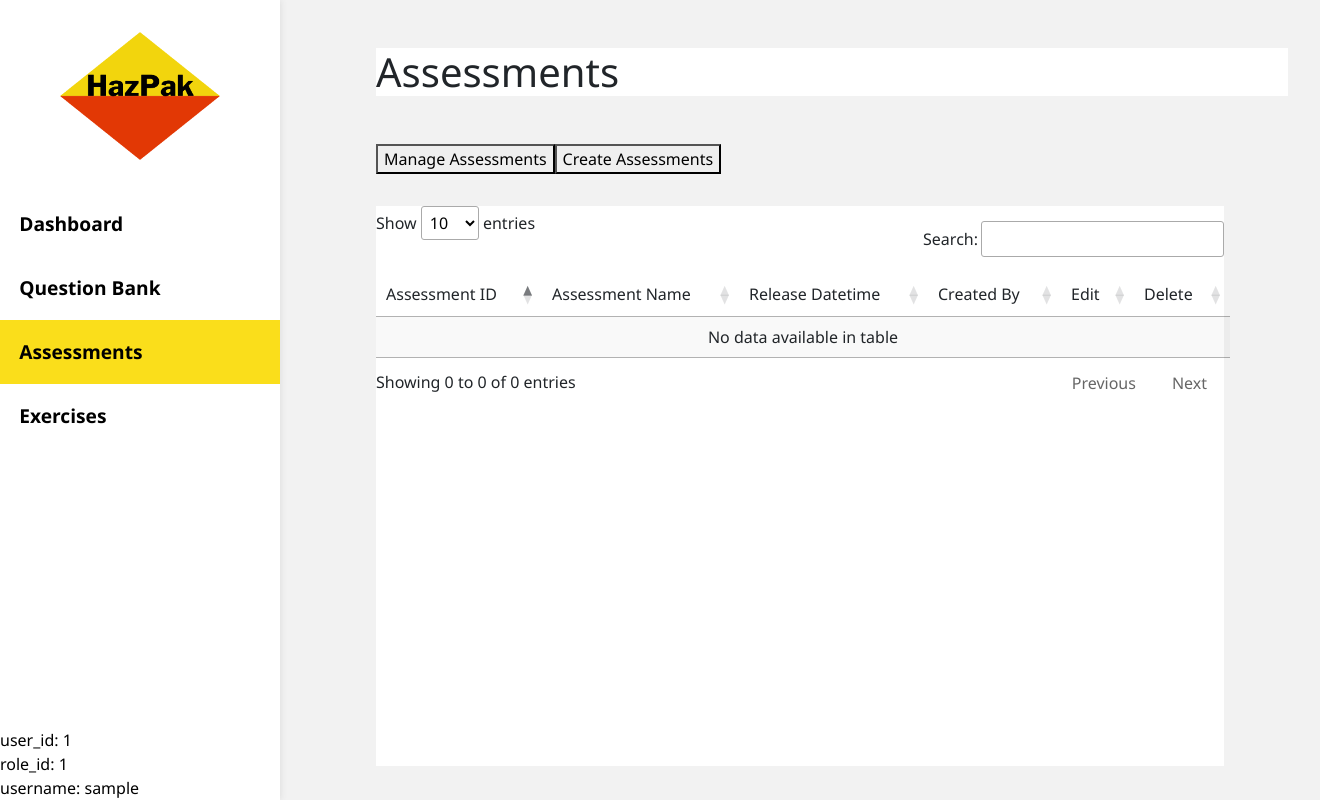
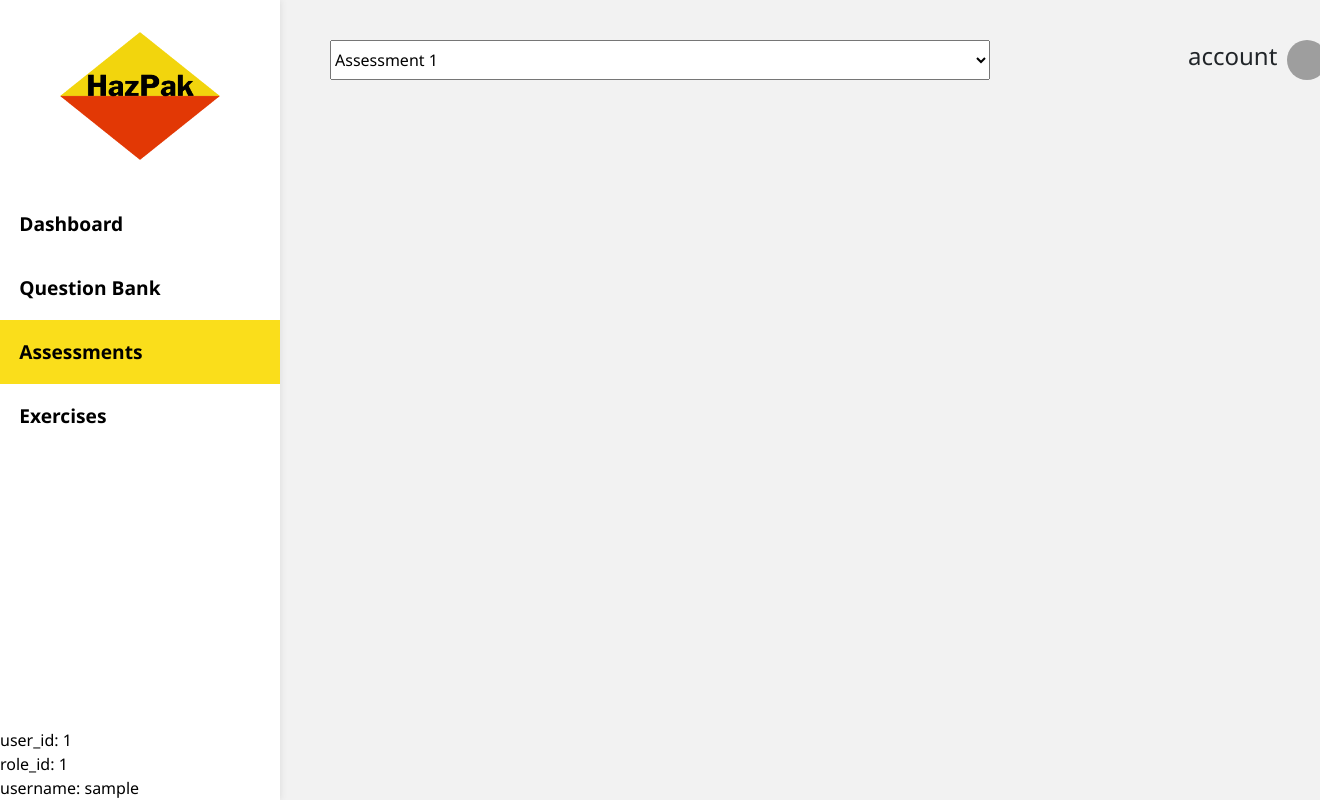
Before and after one commit to 21026584/HazPak_ELearning_Portal-team2, a PHP site: page /assessments.php in a window 1320 px wide. Run offline with PHP 8.4, Linux system fonts and the light colour scheme; the visitor is signed in with stand-in values (Sample User, id 1); data that the repository does not hold is empty; some libraries are stand-ins or nearby versions; grey boxes are pictures that could not be loaded.

Commit message:
Updated Style.css & assessment.php

```diff
--- a/assessments.php
+++ b/assessments.php
@@ -41,6 +41,7 @@
     // Navbar
     include "navbar.php";
     ?>
+    <!--
     <div class="assessmentRoot">
         <header class='assessmentHeader'>
             <h1>Assessments</h1>
@@ -53,12 +54,12 @@
                 Create Assessments
             </button>
         </div>
-        <!-- Datatable -->
+        //Datatable
         <main class="assessmentMain">
             <table id='assessmentTable' class="display">
                 <thead>
                     <tr>
-                        <!-- Headers -->
+                        //Headers
                         <td>Course ID</td>
                         <td>Assessment Name</td>
                         <td>Release Datetime</td>
@@ -72,7 +73,28 @@
             </table>
         </main>
     </div>
+    -->
+    <div class="assess_container">
+            <select class="assessments" name="pets" id="pet-select">
+                <option  value="assessment1">Assessment 1</option>
+                <option value="assessment2">Assessment 2</option>
+                <option value="assessment3">Assessment 3</option>
+                <option value="assessment4">Assessment 4</option>
+                <option value="assessment5">Assessment 5</option>
+                <option value="assessment6">Assessment 6</option>
+                <option value="assessment7">Assessment 7</option>
+                <option value="assessment8">Assessment 8</option>
+            </select>
+        </div>
 
+    <div class="acc_container">
+       <div class="account">
+            <h4>account</h4>
+            <a href="https://www.youtube.com/watch?v=dQw4w9WgXcQ&pp=ygUXbmV2ZXIgZ29ubmEgZ2l2ZSB5b3UgdXA%3D">
+                <img id="circle" src="https://images.unsplash.com/photo-1515266591878-f93e32bc5937?ixlib=rb-1.2.1&ixid=MnwxMjA3fDB8MHxzZWFyY2h8MTF8fGJsdWV8ZW58MHx8MHx8&auto=format&fit=crop&w=800&q=70">
+            </a>
+        </div>
+    </div>
     <!-- Datatable.js -->
     <link rel="stylesheet" type="text/css" href="https://cdn.datatables.net/1.11.3/css/jquery.dataTables.min.css">
     <script src="https://cdn.datatables.net/1.11.3/js/jquery.dataTables.js"></script>
--- a/style.css
+++ b/style.css
@@ -266,3 +266,40 @@ body {
     text-decoration: none;
     display: inline-block;
 }
+
+.acc_container {
+    display: flex;
+    position: absolute;
+    width: 10vw;
+    height: 5vh;
+    right: 0%;
+    top: 5%;
+}
+
+.assess_container{
+    align-items: center; /* Vertically center the flex items */
+    position: absolute;
+    width: 50vw;
+    height: 5vh;
+    left: 25%;
+    top: 5%;
+}
+
+.account{
+    display: flex;
+    align-items: center;
+}
+
+#circle{
+    border-radius: 50% 50% 50% 50%;
+    width: 5vmin;
+    height: 5vmin;
+    margin-left: 10px;
+}
+
+.assessments{
+    position: absolute;
+    width: 50vw;
+    height: 5vh;
+
+}
```
Also changed, not shown: dashboard-style.css (+0 -17 lines).
